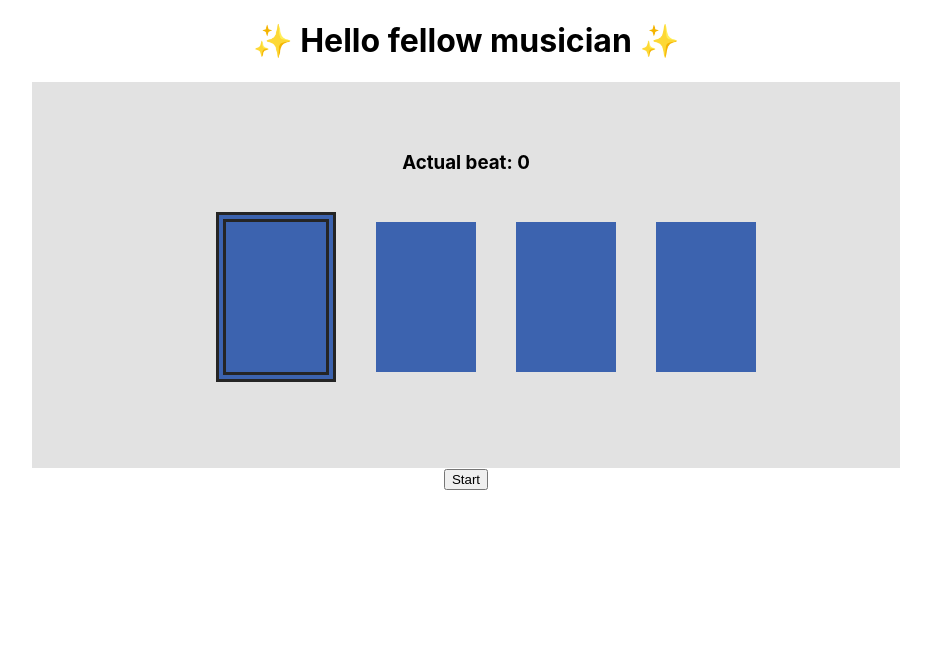
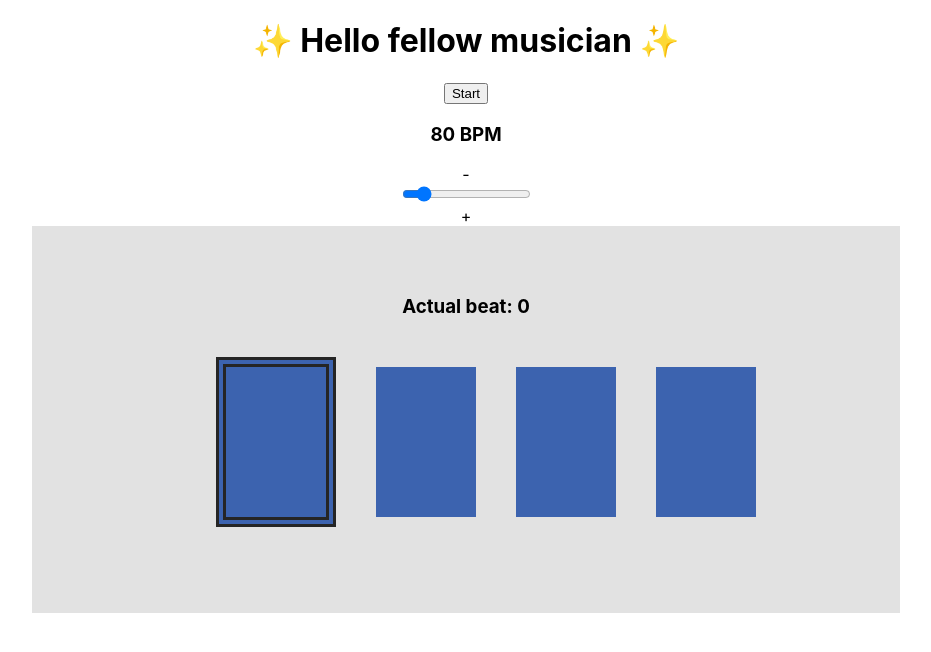
Before and after one commit to RudeBon/Metronome, a React (Create React App) app: page / in a window 1280 px wide. Shown: the top 652 px of the page, without its empty margins (174-1105 px from the left). Built offline with nearby package versions, Linux system fonts and the light colour scheme.

Commit message:
created BPMcontroller component

```diff
--- a/src/App.tsx
+++ b/src/App.tsx
@@ -1,17 +1,19 @@
 import React, { useState, useEffect } from 'react'
 import './App.css';
 import BeatsContainer from './components/BeatsContainer'
+import BPMController from './components/BPMController'
 
 const App: React.FC = () => {
   const [beats, setBeats] = useState<number[]>([0, 1, 2, 3]);
 
-  const [timeout, setTimeout] = useState(0);
   const [activeId, setActiveId] = useState<number>(0);
   const [isActive, setIsActive] = useState<boolean>(false);
 
-  const [intervalValue, setintervalValue] = useState<number>(500);
+  const [intervalValue, setintervalValue] = useState<number>(0);
+  const [timeout, setTimeout] = useState(0);
 
   useEffect(() => {
+    console.log(`either isActive (${isActive}) or intervalue (${intervalValue}) changed`);
     if (isActive) {
       setTimeout(window.setInterval(() => {
         setActiveId(activeId => {
@@ -25,6 +27,11 @@ const App: React.FC = () => {
     }
     return () => clearInterval(timeout);
   }, [isActive])
+
+  useEffect(() => {
+    console.log('intervalValue has changed', intervalValue);
+
+  }, [intervalValue])
 
   // const startTicking = (event: React.MouseEvent) => {
   //     setIsActive(true)
@@ -42,19 +49,29 @@ const App: React.FC = () => {
   // }
 
   const onButtonClick = (event: React.MouseEvent) => {
+    console.log(`stsrt/stop btn click: isActive ${isActive}`)
     setIsActive(prev => !prev)
+    if (isActive) {
+      setActiveId(0)
+    }
+  }
+
+  const updateIntervalsValue = (value:number) => {
+    setintervalValue(value)
   }
 
   return (
     <div className="App">
       <h1>✨ Hello fellow musician ✨</h1>
-      <BeatsContainer beats={beats} activeId={activeId} />
 
       {/* {!isActive
         ? <button onClick={startTicking}>Start</button>
         : <button onClick={stopTicking}>Stop</button>} */}
 
       <button onClick={onButtonClick}>{!isActive ? 'Start' : 'Stop'}</button>
+
+      <BPMController isActive={isActive} updateIntervalsValue={updateIntervalsValue}/>
+      <BeatsContainer beats={beats} activeId={activeId} />
     </div>
 
   );
--- /dev/null
+++ b/src/components/BPMController.tsx
@@ -0,0 +1,59 @@
+import React, { useState, useEffect } from 'react'
+
+type BPMControllerProps = {
+    isActive: boolean,
+    updateIntervalsValue(value: number): void
+}
+
+const BPMController: React.FC<BPMControllerProps> = ({
+    isActive,
+    updateIntervalsValue
+}) => {
+    const [bpm, setBPM] = useState<number>(80);
+
+    useEffect(() => {
+        console.log('bpm value has changed', bpm);
+        updateIntervalsValue(60000 / (bpm - 1))
+    }, [bpm])
+
+    const changeIntervalsValue = (e: React.FormEvent<HTMLInputElement>) => {
+        setBPM(+e.currentTarget.value);
+    }
+
+    const handleControllers = (event: React.MouseEvent, action: string) => {
+        console.log('controllers click', action);
+        switch (action) {
+            case 'increase':
+                if (bpm === 20 || bpm === 260){
+                    return
+                }
+                setBPM(prev => prev + 1)
+                break;
+            case 'decrease':
+                if (bpm === 20 || bpm === 260){
+                    return
+                }
+                setBPM(prev => prev - 1)
+                break;
+        }
+    }
+
+    return (
+        <>
+            <h3>{bpm} BPM</h3>
+            <div className="controllersContainer">
+                <div className="smallBtn" onClick={event => handleControllers(event, 'decrease')}>-</div>
+                <input
+                    type="range"
+                    min="20"
+                    max="260"
+                    // value="bpm"
+                    onChange={changeIntervalsValue}
+                />
+                <div className="smallBtn" onClick={event => handleControllers(event, 'increase')}>+</div>
+            </div>
+        </>
+    )
+}
+
+export default BPMController
```
